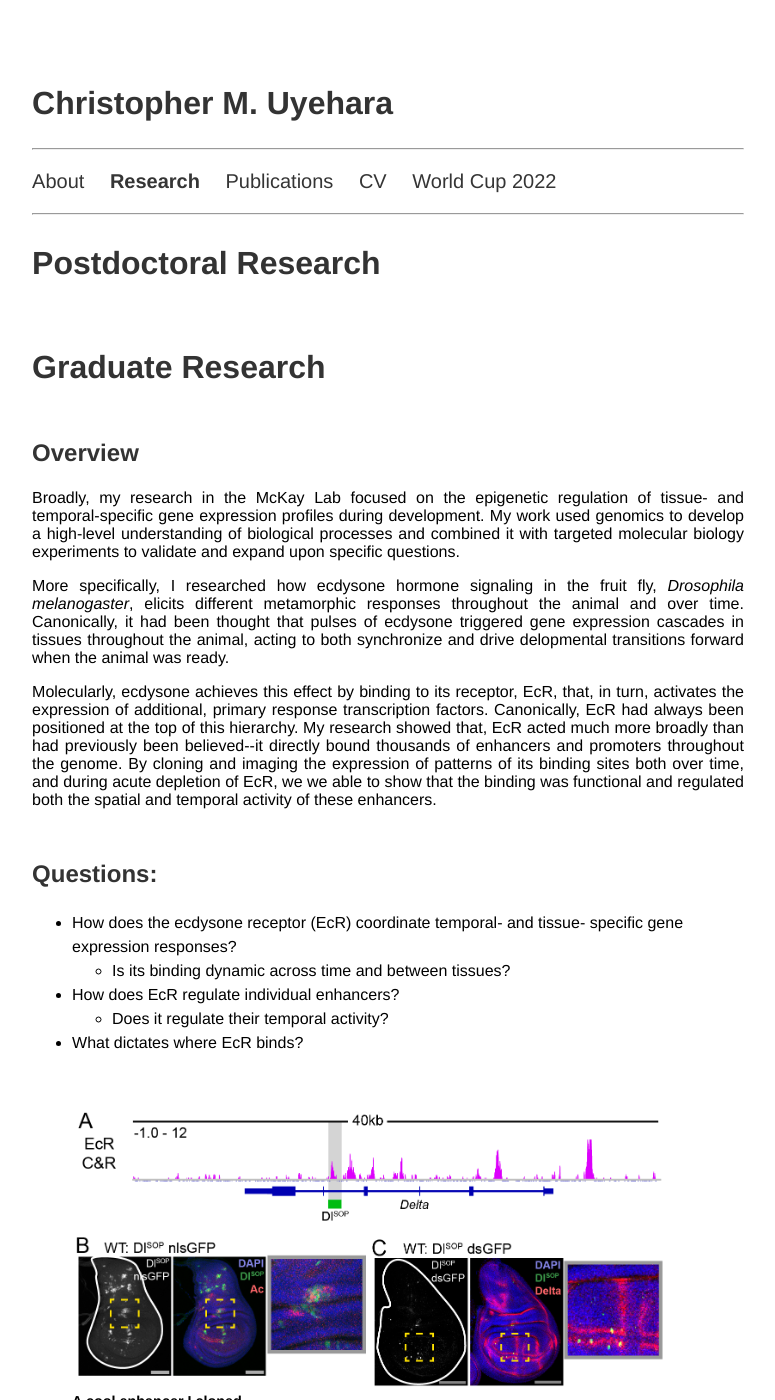
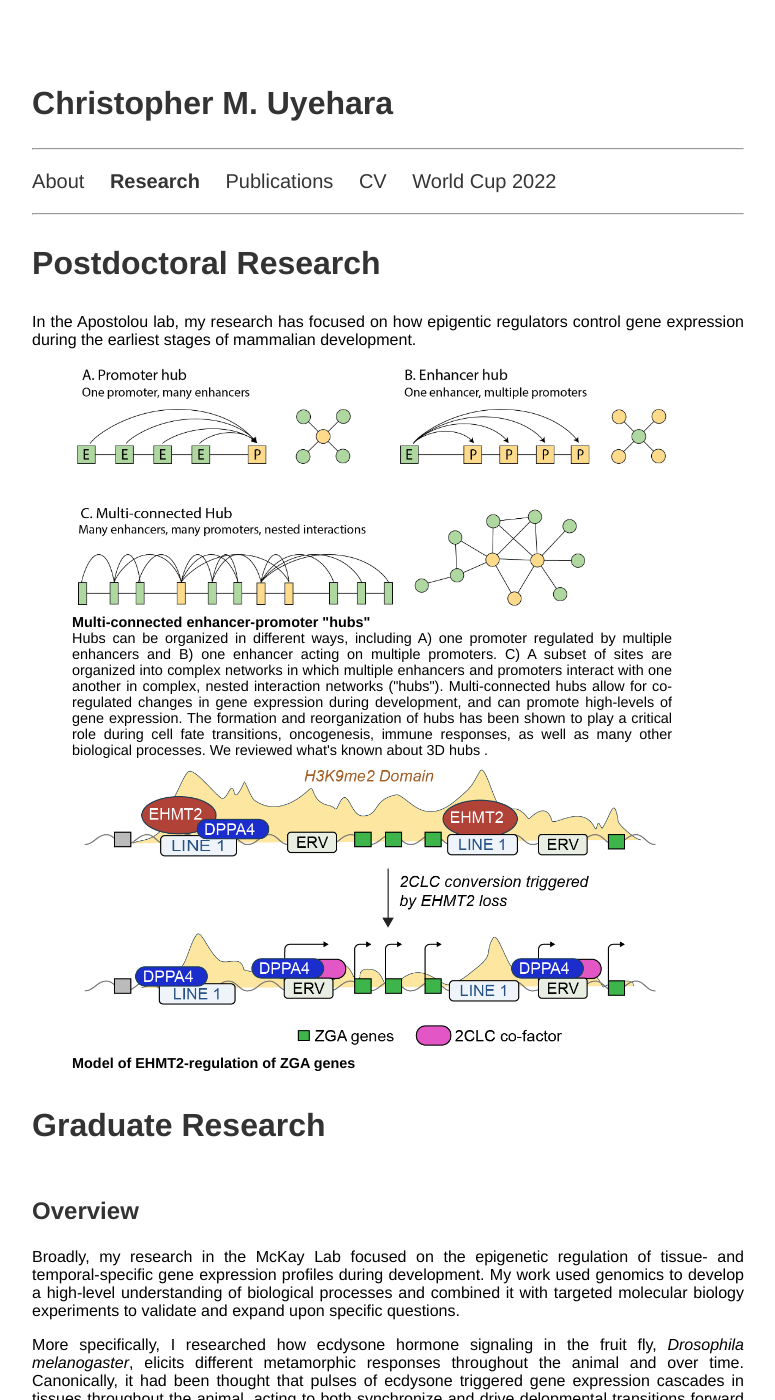
Before and after one commit to cmuyehara/cmuyehara.github.io, a Jekyll site: the page built from pages/research.html, in a window 1280 px wide and 1400 px high. Shown: the whole window, without its empty margins (252-1027 px from the left). Built offline with Jekyll 4.4.1, drawn with Linux system fonts in a browser that asks for light colours; nearby versions of some CDN libraries.

Commit message:
update research

```diff
--- a/pages/research.html
+++ b/pages/research.html
@@ -6,6 +6,30 @@ title: research
 <h1>Postdoctoral Research</h1>
 
 <div class="justify">
+	In the Apostolou lab, my research has focused on how epigentic regulators
+	control gene expression during the earliest stages of mammalian development.
+
+<figure>
+	<img src="/assets/images/fig_3_cell_reports.png" alt="Diagram of types of multi-connected EP Hubs" class='figure'>
+	<figcaption class='figure'><b>Multi-connected enhancer-promoter "hubs"</b><br>
+		Hubs can be organized in different ways, including A) one promoter regulated by multiple enhancers and B)
+		one enhancer acting on multiple promoters. C) A subset of sites are organized into complex
+		networks in which multiple enhancers and promoters interact with one another in complex, nested interaction networks ("hubs").
+		Multi-connected hubs allow for co-regulated changes in gene expression during development,
+		and can promote high-levels of gene expression. The formation and reorganization of hubs has been shown to play
+		a critical role during cell fate transitions, oncogenesis, immune responses, as well as many other biological processes.
+		We reviewed what's known about 3D hubs
+		<a href='https://www.cell.com/cell-reports/fulltext/S2211-1247(23)00079-7' class='extLink' title="here" target="_blank" rel="noopener noreferrer"></a>.
+	</figcaption>
+</figure>
+
+<figure>
+	<img src="/assets/images/fig7_model_embo_reports.png" alt="Model of EHMT2 regulation of ECORDs" class="figure">
+
+	<figcaption class="figure"><b>Model of EHMT2-regulation of ZGA genes</b><br>
+
+	</figcaption>
+</figure>
 
 </div>
 
```
Lines whose indentation alone changed are shown as unchanged.
